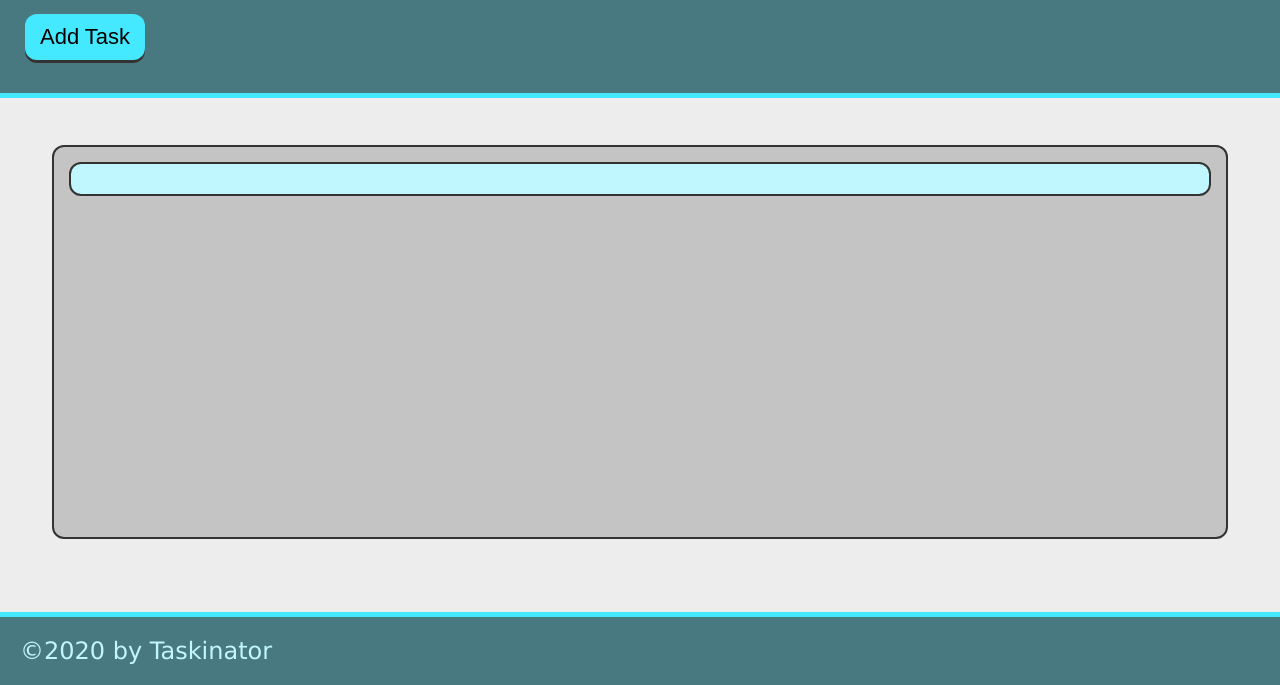
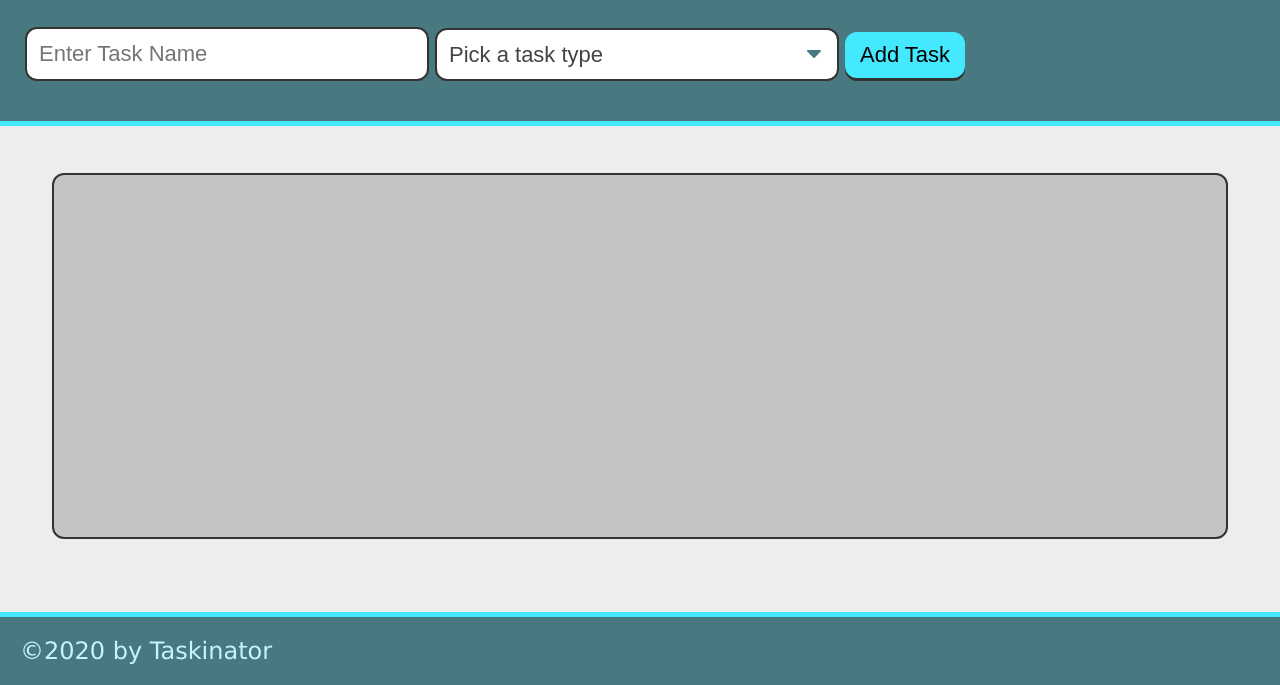
Before and after one commit to DavonHB/taskinator, a plain HTML site: page index.html in a window 1280 px wide. Shown: the part 115-800 px from the top of the page. Drawn offline with Linux system fonts and the light colour scheme.

Commit message:
added input, button, and select in form

```diff
--- a/index.html
+++ b/index.html
@@ -11,7 +11,26 @@
     <header>
         <h1 class="page-title">Taskinator</h1>
         <p>Click the button below to add a new task</p>
-        <button class="btn" id="save-task">Add Task</button>
+
+        <form id="task-form">
+            <div class="form-group">
+                <input type="text" name="task-name" placeholder="Enter Task Name" />
+
+            </div>
+            <div class="form-group">
+                <select name="task-type" class="select-dropdown">
+                    <option value="" disabled selected>Pick a task type</option>
+                    <option value="Print">Print</option>
+                    <option value="Web">Web</option>
+                    <option value="Mobile">Mobile</option>
+                </select>
+            </div>
+            <div class="form-group">
+                <button class="btn" id="save-task">Add Task</button>
+            </div>
+
+            </div>
+        </form>
 
     </header>
 
@@ -19,9 +38,6 @@
         <section class="task-list-wrapper">
             <h2 class="list-title"></h2>
             <ul class="task-list" id="tasks-to-do">
-                <li class="task-item">
-
-                </li>
             </ul>
         </section>
     </main>
```
